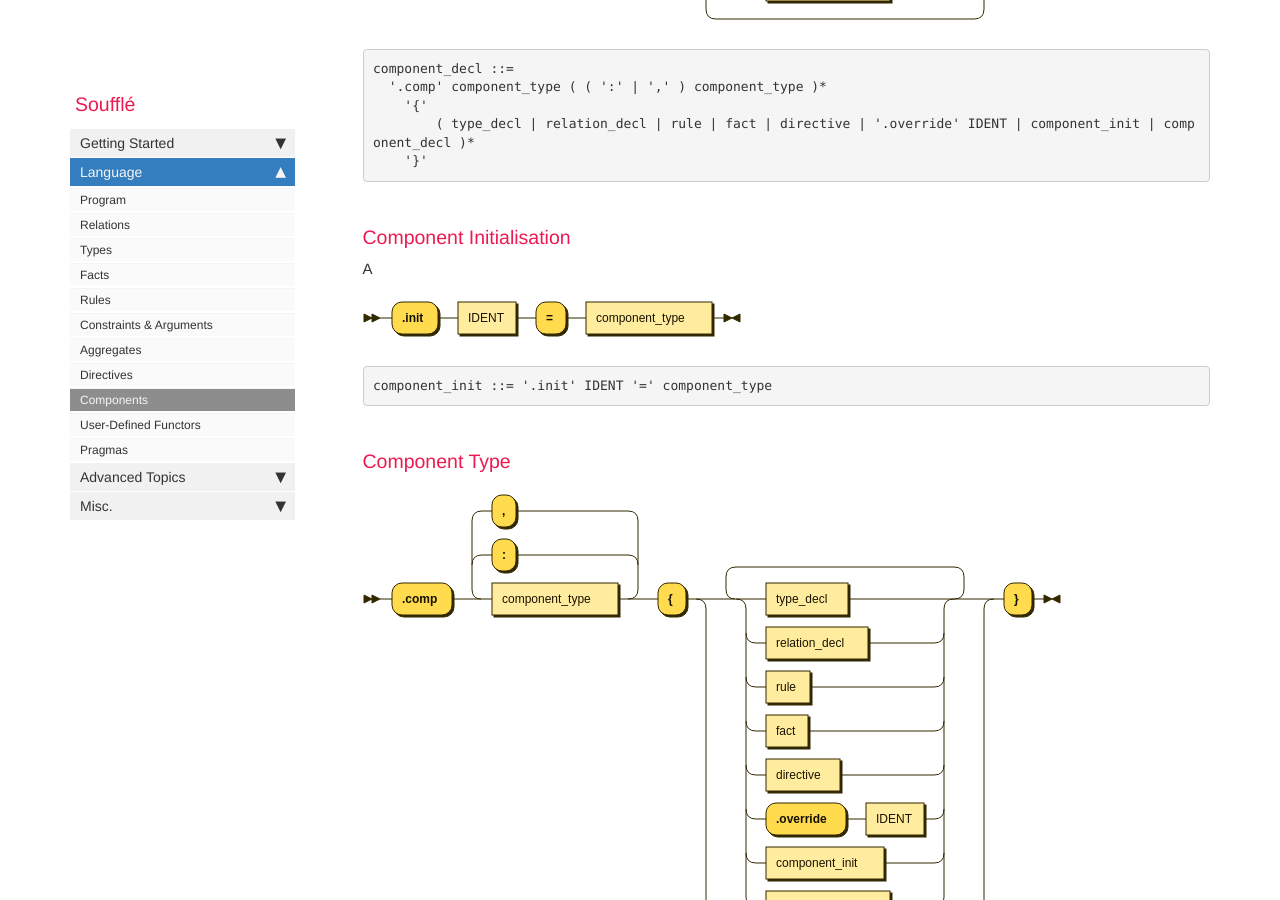
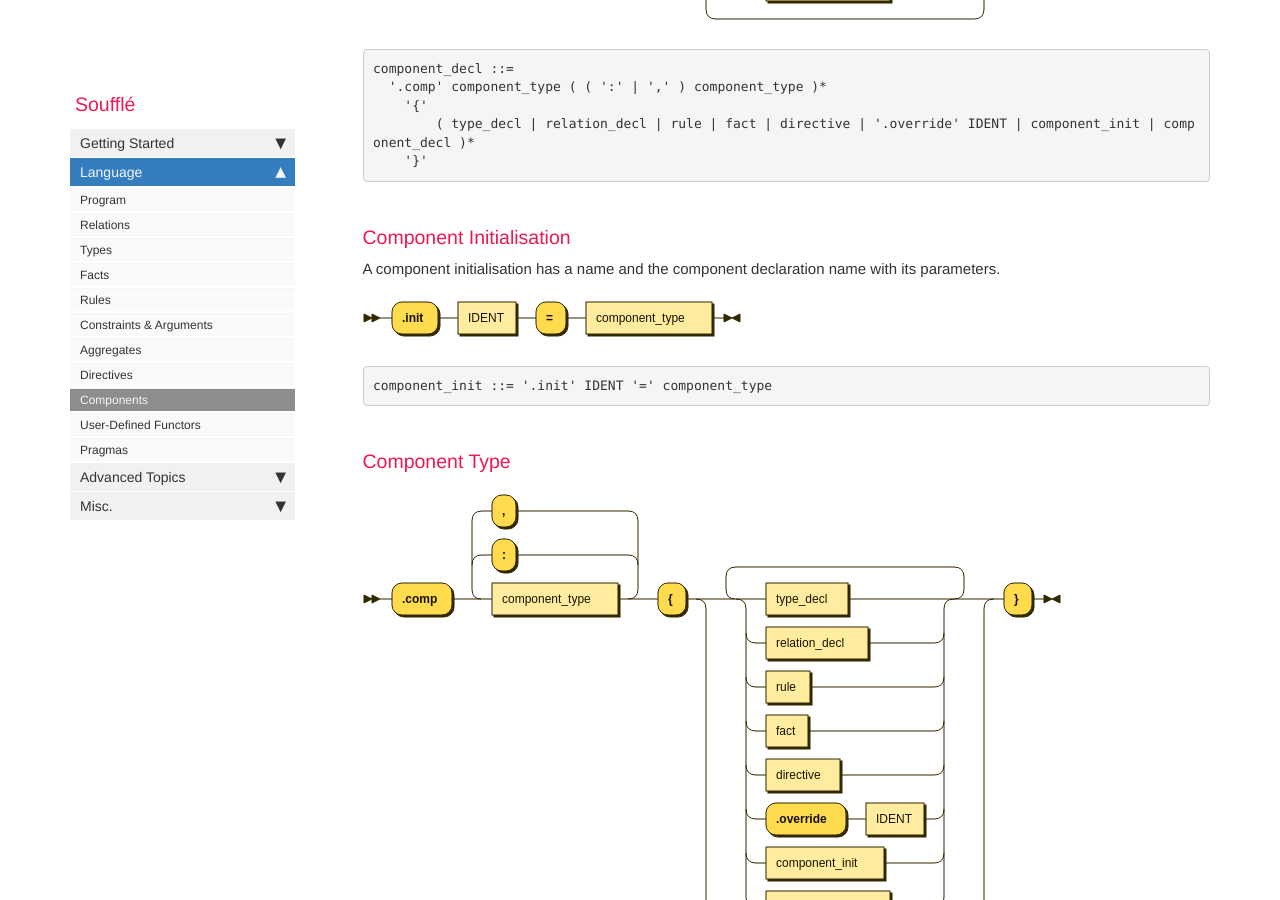
Before and after one commit to souffle-lang/souffle-lang.github.io, a Jekyll site: the page built from pages/docs/components.md, in a window 1280 px wide and 900 px high, scrolled down 4667 px. Built offline with Jekyll 4.4.1, drawn with Linux system fonts in a browser that asks for light colours; comment, search, counter and statistics services are not loaded.

Commit message:
Update components.md

````diff
--- a/pages/docs/components.md
+++ b/pages/docs/components.md
@@ -195,8 +195,7 @@ component_decl ::=
 ```
 
 ### Component Initialisation
-
-A
+A component initialisation has a name and the component declaration name with its parameters.
 
 ![Component Initialisation](https://souffle-lang.github.io/img/component_init.svg)
 
````
